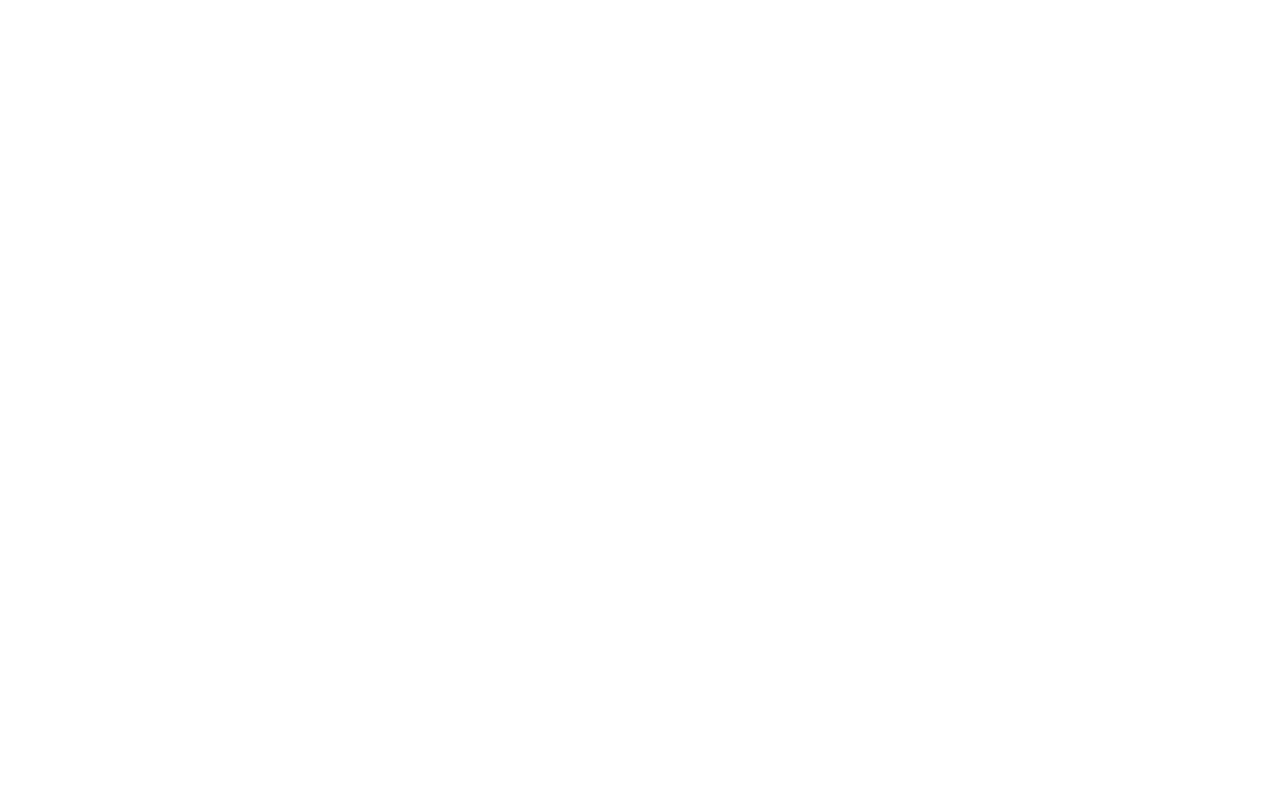
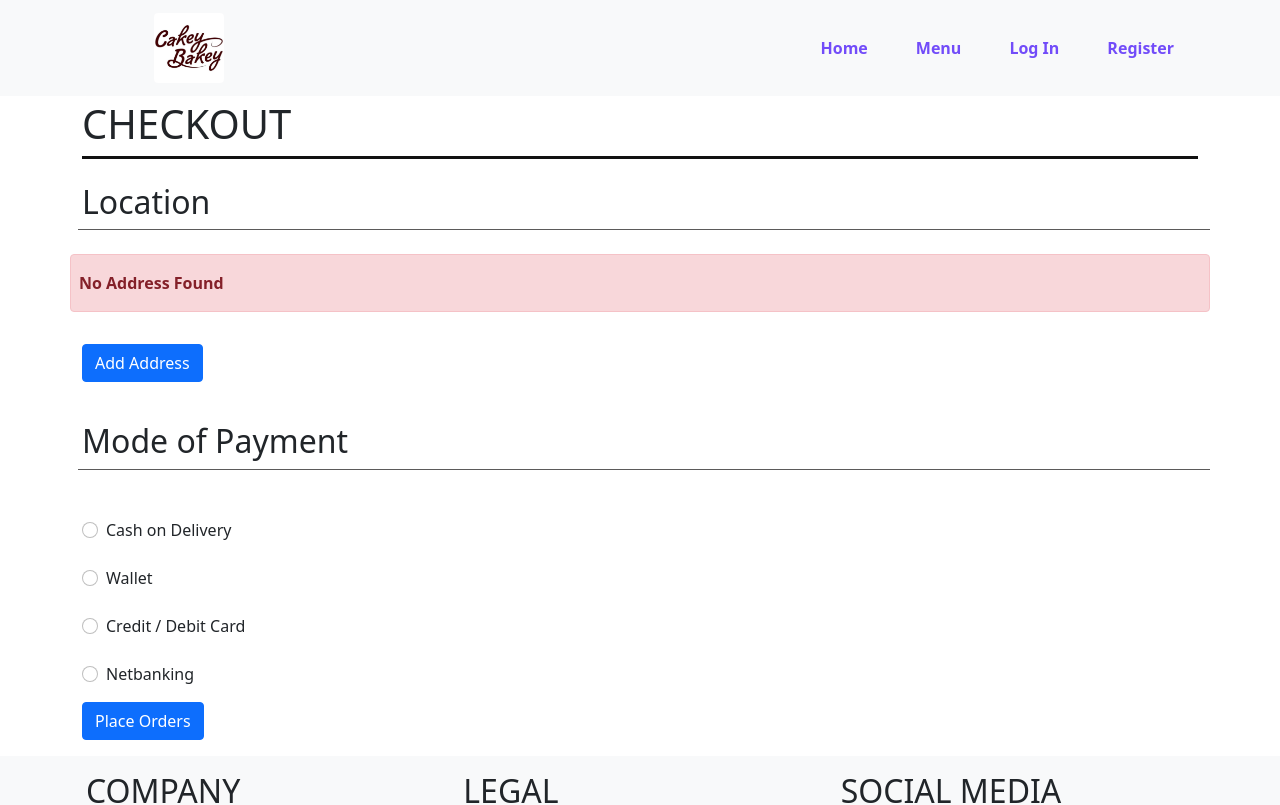
Before and after one commit to Praveen505Kumar/Cakey-Bakey, a React (Create React App) app in the folder client/: page /checkout in a window 1280 px wide. Before the commit this address had no page. Shown: the top 805 px of the page. Built offline with nearby package versions, Linux system fonts and the light colour scheme.

Commit message:
checkout created

```diff
--- a/client/src/App.js
+++ b/client/src/App.js
@@ -16,6 +16,7 @@
 import Products from "./components/admin/Products/Products";
 import Orders from "./components/admin/Orders";
 import Logout from "./components/core/Logout";
+import Checkout from "./components/core/Checkout";
 
 const App = () => {
   return (
@@ -38,6 +39,8 @@
         <Route path="/products" element={<Products />} />
         <Route path="/orders" element={<Orders />} />
         <Route path="/logout" element={<Logout />} />
+        <Route path="/checkout" element={<Checkout />} />
+
 
 
       </Routes>
--- /dev/null
+++ b/client/src/components/core/Checkout.js
@@ -0,0 +1,91 @@
+import Footer from "./Footer";
+import Navbar from "./Navbar";
+const Checkout = () => {
+    return (
+        <div>
+            <Navbar />
+            <div className="container header-pad">
+                <h1>CHECKOUT</h1>
+                <div className="menu-line"></div>
+                <div className="row mt-4">
+
+                    <h2 className=" ">Location</h2>
+                    <div className="cat-line flex-grow-1 my-auto ms-2"></div>
+                    <div className="alert alert-danger mt-4 px-2">
+                        <strong>No Address Found</strong>
+                    </div>
+                    <span className="my-3 d-inline-block">
+                        <button className="btn btn-primary">Add Address</button>
+                    </span>
+                    {/* <div>
+                        <strong>Address:</strong>
+                    </div>
+                    <div className="row mt-2" >
+                        <input type="text" Placeholder="Building Number" className="input"></input>
+                        <input type="text" Placeholder="Street Name" className="input"></input>
+                        <input type="text" Placeholder="City" className=" input"></input>
+                        <input type="text" Placeholder="State" className="input"></input>
+                        <input type="text" Placeholder="Country" className="input"></input>
+                        <input type="text" Placeholder="Pincode" className="input"></input>
+                        <div className="col">
+                            <span className=" Btn my-2 mr-2">
+                                <button className="btn btn-secondary">Cancel</button>
+                            </span>
+                            <span className=" Btn my-2 ml-2">
+                                <button className="btn btn-primary">Update</button>
+                            </span>
+                        </div>
+                    </div> */}
+                    <div className="my-4">
+                        <div className="row">
+                            <h2 className=" ">Mode of Payment</h2>
+                            <div className="cat-line flex-grow-1 my-auto ms-2"></div>
+                        </div>
+                    </div>
+                    <form>
+                        <div className="col-12 mt-4">
+                            <div className="form-check my-2">
+                                <input className="form-check-input" type="radio"
+                                    name="ModeOfPayment" id="CashOnDelivery"></input>
+                                <label className="form-check-label" for="CashOnDelivery">Cash on Delivery</label>
+                            </div>
+                        </div>
+                        <div className="col-12 mt-4">
+                            <div className="form-check my-2">
+                                <input className="form-check-input" type="radio"
+                                    name="ModeOfPayment" id="Wallet"></input>
+                                <label className="form-check-label" for="Wallet">Wallet</label>
+                            </div>
+                        </div>
+                        <div className="col-12 mt-4">
+                            <div className="form-check my-2">
+                                <input className="form-check-input" type="radio"
+                                    name="ModeOfPayment" id="CreditOrDebit"></input>
+                                <label className="form-check-label" for="CreditOrDebit">Credit / Debit Card</label>
+                            </div>
+                        </div>
+                        <div className="col-12 mt-4">
+                            <div className="form-check my-2">
+                                <input className="form-check-input" type="radio"
+                                    name="ModeOfPayment" id="Netbanking"></input>
+                                <label className="form-check-label" for="Netbanking">Netbanking</label>
+                            </div>
+                        </div>
+                        <div className="col-12">
+                            <div className="col-12 my-3">
+                                <button className="btn btn-primary">Place Orders</button>
+                            </div>
+                        </div>
+
+                    </form>
+                </div>
+            </div>
+
+
+            <div>
+                <Footer />
+            </div>
+        </div>
+    );
+}
+export default Checkout;
--- a/client/src/index.css
+++ b/client/src/index.css
@@ -121,6 +121,32 @@
   background-color: #5b5a5a;
 }
 
+.input {
+  background-color: #ddd;
+  display: block;
+  width: 100%;
+  margin: 12px 0;
+  padding: 12px 16px;
+  border-radius: 20px;
+  border: none;
+  outline: none !important;
+  transition: 0.1s;
+}
+
+.input:hover {
+  background-color: #bbb;
+}
+
+.input:focus {
+  background-color: #888;
+}
+
+.input:focus::placeholder {
+  color: white;
+}
+
+
+
 .item-body {
   background-color: #d2cbcb;
 }
```
